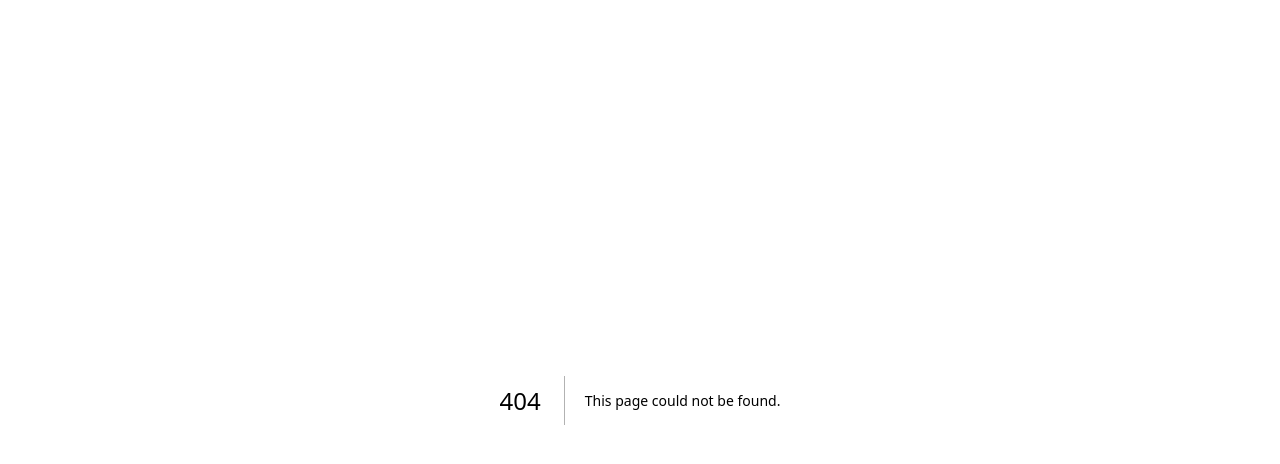
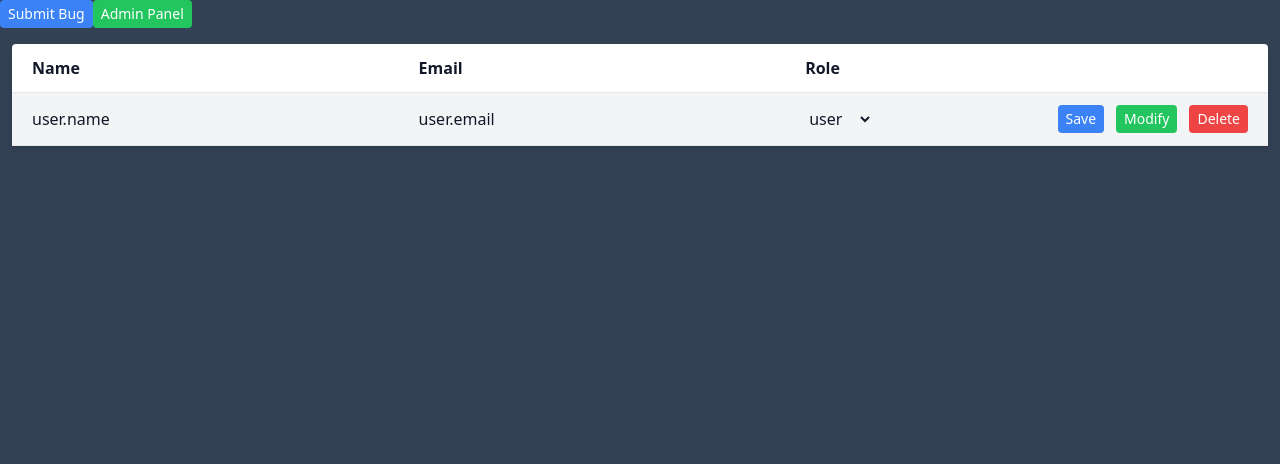
Before and after one commit to luvgo/bug-tracker, a Next.js app: page /BugTracker in a window 1280 px wide. Before the commit this address had no page. Shown: the top 464 px of the page. Built offline with nearby package versions, Linux system fonts and the light colour scheme.

Commit message:
made html and tailwind more prettier swapped login to be default page not functional yet added navbar componenet

```diff
--- /dev/null
+++ b/components/Navbar.tsx
@@ -0,0 +1,22 @@
+import Link from "next/link";
+
+export default function Navbar() {
+  return (
+    <div>
+      <button
+        type="button"
+        className="focus:shadow-outline rounded bg-blue-500 py-1 px-2 text-sm text-white hover:bg-blue-700 focus:outline-none"
+      >
+        Submit Bug
+      </button>
+      <Link href="Admin">
+        <button
+          type="button"
+          className="focus:shadow-outline rounded bg-green-500 py-1 px-2 text-sm text-white hover:bg-green-700 focus:outline-none"
+        >
+          Admin Panel
+        </button>
+      </Link>
+    </div>
+  );
+}
--- /dev/null
+++ b/src/pages/Admin/[user].tsx
@@ -0,0 +1,3 @@
+export default function User({}) {
+  return <></>;
+}
--- /dev/null
+++ b/src/pages/BugTracker.tsx
@@ -0,0 +1,72 @@
+import Head from "next/head";
+import Navbar from "../../components/Navbar";
+
+export default function BugReport() {
+  return (
+    <>
+      <Head>
+        <title>bug-tracker</title>
+        <meta name="description" content="bug-tracker" />
+      </Head>
+      <main className="min-h-screen bg-slate-700 font-sans">
+        <Navbar />
+        <div className="text-gray-900">
+          <div className="flex justify-center px-3 py-4">
+            <table className="text-md mb-4 w-full rounded bg-white shadow-md">
+              <tbody>
+                <tr className="border-b">
+                  <th className="p-3 px-5 text-left">Name</th>
+                  <th className="p-3 px-5 text-left">Email</th>
+                  <th className="p-3 px-5 text-left">Role</th>
+                  <th></th>
+                </tr>
+                <tr className="border-b bg-gray-100 hover:bg-orange-100">
+                  <td className="p-3 px-5">
+                    <input
+                      type="text"
+                      value="user.name"
+                      className="bg-transparent"
+                    />
+                  </td>
+                  <td className="p-3 px-5">
+                    <input
+                      type="text"
+                      value="user.email"
+                      className="bg-transparent"
+                    />
+                  </td>
+                  <td className="p-3 px-5">
+                    <select value="user.role" className="bg-transparent">
+                      <option value="user">user</option>
+                      <option value="admin">admin</option>
+                    </select>
+                  </td>
+                  <td className="flex justify-end p-3 px-5">
+                    <button
+                      type="button"
+                      className="focus:shadow-outline mr-3 rounded bg-blue-500 py-1 px-2 text-sm text-white hover:bg-blue-700 focus:outline-none"
+                    >
+                      Save
+                    </button>
+                    <button
+                      type="button"
+                      className="focus:shadow-outline mr-3 rounded bg-green-500 py-1 px-2 text-sm text-white hover:bg-green-700 focus:outline-none"
+                    >
+                      Modify
+                    </button>
+                    <button
+                      type="button"
+                      className="focus:shadow-outline rounded bg-red-500 py-1 px-2 text-sm text-white hover:bg-red-700 focus:outline-none"
+                    >
+                      Delete
+                    </button>
+                  </td>
+                </tr>
+              </tbody>
+            </table>
+          </div>
+        </div>
+      </main>
+    </>
+  );
+}
--- a/src/pages/index.tsx
+++ b/src/pages/index.tsx
@@ -1,34 +1,81 @@
 import { type NextPage } from "next";
 import Head from "next/head";
-import Link from "next/link";
 
-const Home: NextPage = () => {
-  return (
+const Home: NextPage = () => (
   <>
     <Head>
       <title>bug-tracker</title>
       <meta name="description" content="bug-tracker" />
     </Head>
-      <main className="min-h-screen bg-slate-700 font-sans">
-        <div className="max-w-md m-auto">
-          <button className="bg-blue-500 text-white p-2 rounded-lg">Submit Bug</button>
-          <Link href="/login">
-            <button className="bg-green-500 text-white p-2 rounded-lg">Login</button>
-          </Link>
-          <div className="pt-2" />
-          <ul className="border border-gray-200 rounded overflow-hidden shadow-md">
-            <li className="px-4 py-2 bg-white hover:bg-sky-100 hover:text-sky-900 border-b last:border-none border-gray-200 transition-all duration-300 ease-in-out">First Item</li>
-            <li className="px-4 py-2 bg-white hover:bg-sky-100 hover:text-sky-900 border-b last:border-none border-gray-200 transition-all duration-300 ease-in-out">Second Item</li>
-            <li className="px-4 py-2 bg-white hover:bg-sky-100 hover:text-sky-900 border-b last:border-none border-gray-200 transition-all duration-300 ease-in-out">Third Item</li>
-            <li className="px-4 py-2 bg-white hover:bg-sky-100 hover:text-sky-900 border-b last:border-none border-gray-200 transition-all duration-300 ease-in-out">Another Item</li>
-            <li className="px-4 py-2 bg-white hover:bg-sky-100 hover:text-sky-900 border-b last:border-none border-gray-200 transition-all duration-300 ease-in-out">Item for the Nth time</li>
-          </ul>
+    <main className="flex min-h-screen items-center bg-slate-700 font-sans">
+      <div className="mx-auto w-full max-w-sm overflow-hidden rounded-lg bg-white align-middle shadow-md dark:bg-gray-800">
+        <div className="px-6 py-4">
+          <div className="mx-auto flex justify-center">
+            <img
+              className="h-7 w-auto sm:h-8"
+              src="https://merakiui.com/images/logo.svg"
+              alt=""
+            />
+          </div>
+
+          <h3 className="mt-3 text-center text-xl font-medium text-gray-600 dark:text-gray-200">
+            Welcome Back
+          </h3>
+
+          <p className="mt-1 text-center text-gray-500 dark:text-gray-400">
+            Login or create account
+          </p>
+
+          <form>
+            <div className="mt-4 w-full">
+              <input
+                className="mt-2 block w-full rounded-lg border bg-white px-4 py-2 text-gray-700 placeholder-gray-500 focus:border-blue-400 focus:outline-none focus:ring focus:ring-blue-300 focus:ring-opacity-40 dark:border-gray-600 dark:bg-gray-800 dark:placeholder-gray-400 dark:focus:border-blue-300"
+                type="email"
+                placeholder="Email Address"
+                aria-label="Email Address"
+              />
+            </div>
+
+            <div className="mt-4 w-full">
+              <input
+                className="mt-2 block w-full rounded-lg border bg-white px-4 py-2 text-gray-700 placeholder-gray-500 focus:border-blue-400 focus:outline-none focus:ring focus:ring-blue-300 focus:ring-opacity-40 dark:border-gray-600 dark:bg-gray-800 dark:placeholder-gray-400 dark:focus:border-blue-300"
+                type="password"
+                placeholder="Password"
+                aria-label="Password"
+              />
+            </div>
+
+            <div className="mt-4 flex items-center justify-between">
+              <a
+                href="#"
+                className="text-sm text-gray-600 hover:text-gray-500 dark:text-gray-200"
+              >
+                Forget Password?
+              </a>
+
+              <button className="transform rounded-lg bg-blue-500 px-6 py-2 text-sm font-medium capitalize tracking-wide text-white transition-colors duration-300 hover:bg-blue-400 focus:outline-none focus:ring focus:ring-blue-300 focus:ring-opacity-50">
+                Sign In
+              </button>
+            </div>
+          </form>
+        </div>
+
+        <div className="flex items-center justify-center bg-gray-50 py-4 text-center dark:bg-gray-700">
+          <span className="text-sm text-gray-600 dark:text-gray-200">
+            Don't have an account?{" "}
+          </span>
+
+          {/* rome-ignore lint/a11y/useValidAnchor: <explanation> */}
+          <a
+            href="#"
+            className="mx-2 text-sm font-bold text-blue-500 hover:underline dark:text-blue-400"
+          >
+            Register
+          </a>
+        </div>
       </div>
     </main>
-
-
   </>
 );
-};
 
 export default Home;
--- a/src/pages/login.tsx
+++ /dev/null
@@ -1,40 +0,0 @@
-export default function login(){
-    return(
-        <div className="w-full max-w-sm mx-auto overflow-hidden bg-white rounded-lg shadow-md dark:bg-gray-800">
-    <div className="px-6 py-4">
-        <div className="flex justify-center mx-auto">
-            <img className="w-auto h-7 sm:h-8" src="https://merakiui.com/images/logo.svg" alt=""/>
-        </div>
-
-        <h3 className="mt-3 text-xl font-medium text-center text-gray-600 dark:text-gray-200">Welcome Back</h3>
-
-        <p className="mt-1 text-center text-gray-500 dark:text-gray-400">Login or create account</p>
-
-        <form>
-            <div className="w-full mt-4">
-                <input className="block w-full px-4 py-2 mt-2 text-gray-700 placeholder-gray-500 bg-white border rounded-lg dark:bg-gray-800 dark:border-gray-600 dark:placeholder-gray-400 focus:border-blue-400 dark:focus:border-blue-300 focus:ring-opacity-40 focus:outline-none focus:ring focus:ring-blue-300" type="email" placeholder="Email Address" aria-label="Email Address" />
-            </div>
-
-            <div className="w-full mt-4">
-                <input className="block w-full px-4 py-2 mt-2 text-gray-700 placeholder-gray-500 bg-white border rounded-lg dark:bg-gray-800 dark:border-gray-600 dark:placeholder-gray-400 focus:border-blue-400 dark:focus:border-blue-300 focus:ring-opacity-40 focus:outline-none focus:ring focus:ring-blue-300" type="password" placeholder="Password" aria-label="Password" />
-            </div>
-
-            <div className="flex items-center justify-between mt-4">
-                <a href="#" className="text-sm text-gray-600 dark:text-gray-200 hover:text-gray-500">Forget Password?</a>
-
-                <button className="px-6 py-2 text-sm font-medium tracking-wide text-white capitalize transition-colors duration-300 transform bg-blue-500 rounded-lg hover:bg-blue-400 focus:outline-none focus:ring focus:ring-blue-300 focus:ring-opacity-50">
-                    Sign In
-                </button>
-            </div>
-        </form>
-    </div>
-
-    <div className="flex items-center justify-center py-4 text-center bg-gray-50 dark:bg-gray-700">
-        <span className="text-sm text-gray-600 dark:text-gray-200">Don't have an account? </span>
-
-        {/* rome-ignore lint/a11y/useValidAnchor: <explanation> */}
-<a href="#" className="mx-2 text-sm font-bold text-blue-500 dark:text-blue-400 hover:underline">Register</a>
-    </div>
-</div>
-    )
-}
```
Lines whose indentation alone changed are shown as unchanged.
